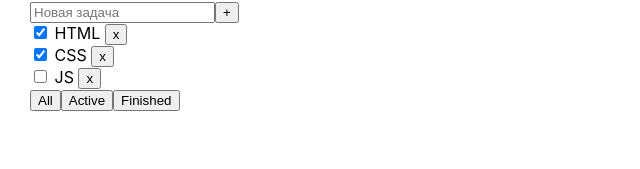
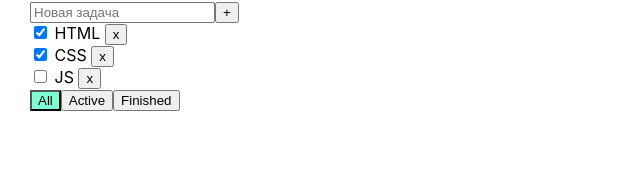
Before and after one commit to 1rko/to-do-list, a React (Create React App) app: page / in a window 1280 px wide. Shown: the part 131-300 px from the top of the page, without its empty margins (0-640 px from the left). Built offline with nearby package versions, Linux system fonts and the light colour scheme.

Commit message:
isCompletedChangeTask - function, activeButton className

```diff
--- a/src/App.tsx
+++ b/src/App.tsx
@@ -1,7 +1,7 @@
 import React, {useState} from 'react';
 import styles from './App.module.css';
 import {Card} from "./Components/Card";
-import { v4 as uuidv4 } from 'uuid';
+import {v4 as uuidv4} from 'uuid';
 
 export type TasksArrayType = {
     id: string
@@ -9,14 +9,14 @@ export type TasksArrayType = {
     done: boolean
 }
 
-export type TasksType = {
+export type tasksWithCardTitleType = {
     title: string
     tasks: Array<TasksArrayType>
 }
 
 export type FilterType = 'all' | 'active' | 'completed'
 
-let tasksProjects: TasksType = {                    //
+let tasksProjects: tasksWithCardTitleType = {                    //
     title: 'Projects',
     tasks: [
         {id: "1", task: 'ToDoList', done: true},
@@ -26,7 +26,7 @@ let tasksProjects: TasksType = {                    //
 
 function App() {
 
-    let tasksNeedsToLearn: TasksType = {
+    let tasksNeedsToLearn: tasksWithCardTitleType = {
         title: 'Needs to learn',
         tasks: [
             {id: '1', task: 'HTML', done: true},
@@ -35,14 +35,14 @@ function App() {
         ]
     }
 
-    let [tasks, setTasks] = useState<TasksType>(tasksNeedsToLearn)
+    let [tasksWithCardTitle, setTasksWithCardTitle] = useState<tasksWithCardTitleType>(tasksNeedsToLearn)
     let [filter, setFilter] = useState<FilterType>('all')
 
     function removeTask(id: string) {
-        setTasks(() => {
+        setTasksWithCardTitle(() => {
             return {
-                ...tasks,
-                tasks: tasks.tasks.filter(t => t.id !== id)
+                ...tasksWithCardTitle,
+                tasks: tasksWithCardTitle.tasks.filter(t => t.id !== id)
             }
         })
     }
@@ -52,15 +52,34 @@ function App() {
     }
 
     function addNewTask(newTask: string) {
-        setTasks(prevTasks => {
+        setTasksWithCardTitle(prevTasks => {
             return {
                 ...prevTasks,
-                tasks: [{id: uuidv4(), task: newTask, done: false} , ...tasks.tasks]
+                tasks: [{id: uuidv4(), task: newTask, done: false}, ...tasksWithCardTitle.tasks]
             }
         })
     }
 
-    let tasksForToDoList = tasks
+    function isCompletedChangeTask(allTasks: tasksWithCardTitleType, taskId: string, isCompleted: boolean) {
+        setTasksWithCardTitle(prevTasks => {
+            let changedArray = tasksWithCardTitle.tasks.map((t, ind) => {
+                if (t.id === taskId) return {id: taskId, task: t.task, done: !t.done}
+                else {return t}
+            })
+
+            /*console.log(changedArray)
+            console.log({
+                ...allTasks,
+                tasks: [...changedArray]
+            })*/
+            return {
+                ...prevTasks,
+                tasks: [...changedArray]
+            }
+        })
+    }
+
+    let tasksForToDoList = tasksWithCardTitle
 
     if (filter === 'active') {
         tasksForToDoList = {
@@ -86,6 +105,7 @@ function App() {
                     removeTask={removeTask}
                     setTaskFilter={setTaskFilter}
                     addNewTask={addNewTask}
+                    isCompletedChangeTask={isCompletedChangeTask}
                 />
                 {/*<Card title={tasksProjects.title} tasks={tasksProjects.tasks}/>*/}
             </div>
--- a/src/Components/Card.module.css
+++ b/src/Components/Card.module.css
@@ -13,3 +13,7 @@ li {
 .errorText{
     color: red;
 }
+
+.activeButton{
+    background-color: aquamarine;
+}
--- a/src/Components/Card.tsx
+++ b/src/Components/Card.tsx
@@ -1,5 +1,5 @@
 import React, {KeyboardEvent, useState} from 'react'
-import {FilterType, TasksArrayType} from "../App";
+import {FilterType, TasksArrayType, tasksWithCardTitleType} from "../App";
 import styles from './Card.module.css'
 
 export type PropsTasksType = {
@@ -9,11 +9,14 @@ export type PropsTasksType = {
     removeTask: (id: string) => void
     setTaskFilter: (filter: FilterType) => void
     addNewTask: (newTask: string) => void
+    isCompletedChangeTask: (tasks: tasksWithCardTitleType, taskId: string, isCompleted: boolean) => void
 }
 
 export const Card: React.FC<PropsTasksType> = (props) => {
     let [newTask, setNewTask] = useState('')
     let [error, setError] = useState<null | string>(null)
+    let [activeFilter, setActiveFilter] = useState<FilterType>('all')
+    //let [isCompletedTask, setisCompletedTask] = useState<boolean>(false)
 
     const newTaskChangeHandler = (e: React.ChangeEvent<HTMLInputElement>) => {
         setNewTask(e.currentTarget.value)
@@ -36,9 +39,18 @@ export const Card: React.FC<PropsTasksType> = (props) => {
         }
     }
 
-    const onAllTaskFilter = () => {props.setTaskFilter('all')}
-    const onActiveTaskFilter = () => {props.setTaskFilter('active')}
-    const onCompletedTaskFilter = () => {props.setTaskFilter('completed')}
+    const onAllTaskFilter = () => {
+        props.setTaskFilter('all')
+        setActiveFilter('all')
+    }
+    const onActiveTaskFilter = () => {
+        props.setTaskFilter('active')
+        setActiveFilter('active')
+    }
+    const onCompletedTaskFilter = () => {
+        props.setTaskFilter('completed')
+        setActiveFilter('completed')
+    }
 
     return (
         <div className={styles.card}>
@@ -52,19 +64,35 @@ export const Card: React.FC<PropsTasksType> = (props) => {
 
             <button onClick={onAddNewTaskHandler}>+</button>
             {error && <div className={styles.errorText}>{error} </div>}
-            {props.tasks.map(li => {
-                const onRemoveTaskHandler = () => {props.removeTask(li.id)}
+
+            {props.tasks.map((li, ind, arr) => {
+                    const onRemoveTaskHandler = () => {
+                        props.removeTask(li.id)
+                    }
+                    const onIsCompletedClick = () => {
+                        props.isCompletedChangeTask({title: props.title, tasks: arr}, li.id, li.done)
+
+                    }
                     return (
                         <li key={li.id}>
-                            <input type="checkbox" checked={li.done}/>
+                            <input type="checkbox" checked={li.done} onChange={onIsCompletedClick}/>
                             <span> {li.task} </span>
                             <button onClick={onRemoveTaskHandler}>x</button>
                         </li>)
                 }
             )}
-            <button onClick={onAllTaskFilter}>All</button>
-            <button onClick={onActiveTaskFilter}>Active</button>
-            <button onClick={onCompletedTaskFilter}>Finished</button>
+            <button onClick={onAllTaskFilter}
+                    className={(activeFilter === 'all') ? styles.activeButton : ''}>
+                All
+            </button>
+            <button onClick={onActiveTaskFilter}
+                    className={(activeFilter === 'active') ? styles.activeButton : ''}>
+                Active
+            </button>
+            <button onClick={onCompletedTaskFilter}
+                    className={(activeFilter === 'completed') ? styles.activeButton : ''}>
+                Finished
+            </button>
 
         </div>)
 }
```
